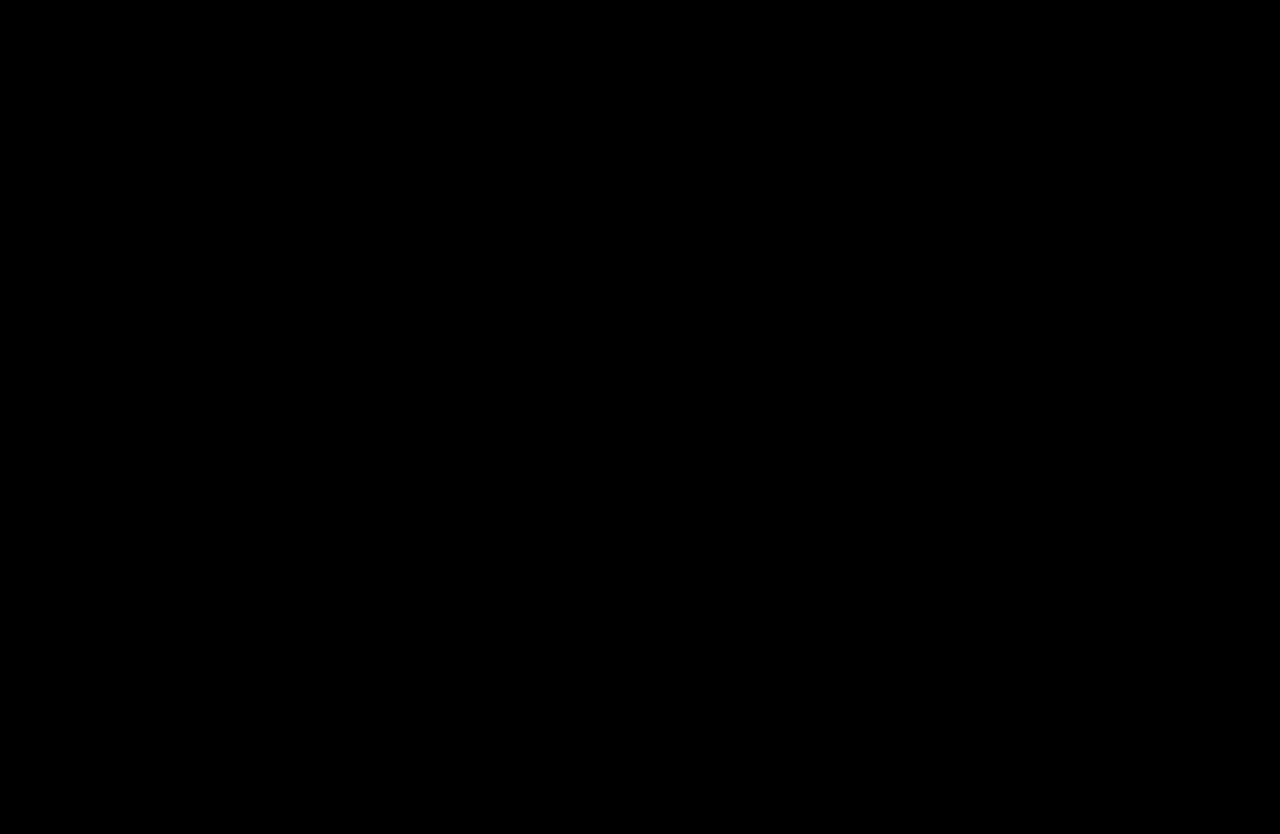
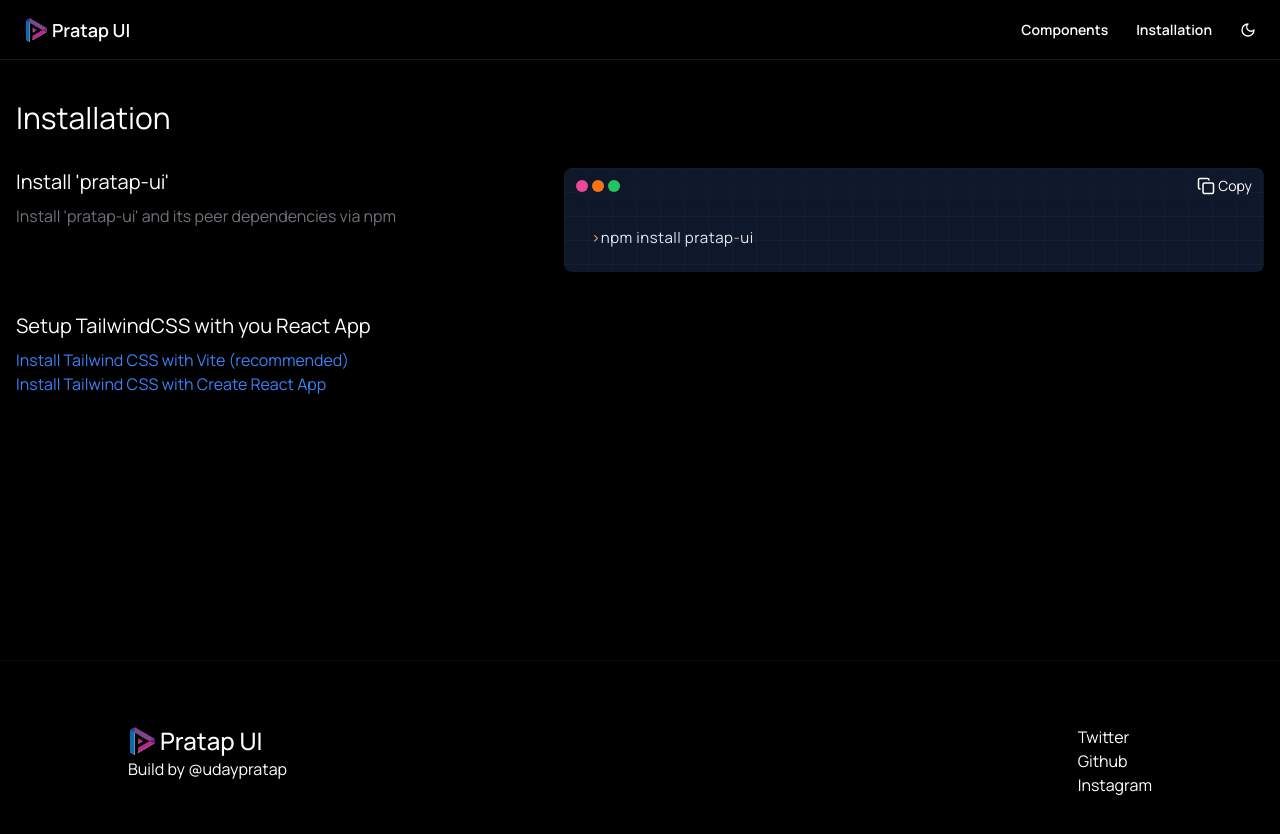
Before and after one commit to Virendra412/pratap_UI, a React (Vite) app: page /installation in a window 1280 px wide. Before the commit this address had no page. Shown: the top 834 px of the page. Before the commit the page ends 800 px from the top, so only its background shows below. Built offline with nearby package versions, Linux system fonts and the light colour scheme.

Commit message:
add installation section

```diff
--- a/src/App.jsx
+++ b/src/App.jsx
@@ -1,48 +1,39 @@
-import './App.css'
-import ComponentRenderer from './componentSection/ComponentRenderer';
-import Layout from './componets/Layout';
-import Home from './Pages/Home'
-import { BrowserRouter as Router, Routes, Route, useLoaderData, useLocation } from 'react-router-dom';
-
-
-
-
-
-
-
+import "./App.css";
+import ComponentRenderer from "./componentSection/ComponentRenderer";
+import Layout from "./componets/Layout";
+import Installation from "./Installation/Installation";
+import Home from "./Pages/Home";
+import {
+  BrowserRouter as Router,
+  Routes,
+  Route,
+  useLoaderData,
+  useLocation,
+} from "react-router-dom";
 
 function App() {
-
-
-
-
   return (
-
-
-        <>
-
+    <>
       <Router>
-      <Routes>
-        <Route path='/' element={<Layout />}>
+        <Routes>
+          <Route path="/" element={<Layout />}>
             <Route index element={<Home />} />
 
-          <Route path='/components' element={ <ComponentRenderer/>} />
-          {/* <Route path='/cart' element={<ProtectedRoute><Cart /></ProtectedRoute>} />
+            <Route path="/components" element={<ComponentRenderer />} />
+            <Route path="/installation" element={<Installation />} />
+          </Route>
+        </Routes>
+      </Router>
+    </>
+  );
+}
+
+export default App;
+
+{
+  /* <Route path='/cart' element={<ProtectedRoute><Cart /></ProtectedRoute>} />
           <Route path='/wishlist' element={<ProtectedRoute><Wishlist/></ProtectedRoute>} />
           <Route path='/search' element={<SearchPage />} />
           <Route path='/product/:productId' element={<ShowProduct />} />
-          <Route path='/:gender/:cat/:subcat' element={<ResultsPage />} /> */}
-
-        </Route>
-      </Routes>
-    </Router>
-      </>
-
-
-
-
-
-  )
+          <Route path='/:gender/:cat/:subcat' element={<ResultsPage />} /> */
 }
-
-export default App
--- /dev/null
+++ b/src/Installation/Installation.jsx
@@ -0,0 +1,33 @@
+import React from 'react'
+import Code from '../componets/UtilsComponent/Code'
+
+const Installation = () => {
+  return (
+      <div className='max-w-7xl m-auto px-4 py-10 min-h-[70vh]'>
+          <h3 className='text-3xl mb-8'>Installation</h3>
+          {/* <p className='mb-10'>Pratap UI offers a collection of reusable animated components built with Framer Motion and Tailwind CSS. Add smooth, engaging animations to your web projects, making them more interactive and enjoyable.</p> */}
+
+          <div className='flex justify-between gap-5 mb-10 flex-col sm:flex-row'>
+              <div>
+                  <h5 className='text-xl mb-2'>Install 'pratap-ui'</h5>
+                  <p className='text-zinc-500 '>Install 'pratap-ui' and its peer dependencies via npm</p>
+              </div>
+
+              <Code className={'w-full max-w-[700px]'} fontSize='15px' codeString={'>npm install pratap-ui'}></Code>
+          </div>
+          <div >
+              <div >
+                  <h5 className='text-xl mb-2'>Setup TailwindCSS with you React App</h5>
+                  <p><a href="https://tailwindcss.com/docs/guides/vite" className='text-blue-500'>Install Tailwind CSS with Vite (recommended)</a></p>
+                  <p><a href="https://tailwindcss.com/docs/guides/vite" className='text-blue-500'>Install Tailwind CSS with Create React App</a></p>
+
+
+              </div>
+
+
+          </div>
+    </div>
+  )
+}
+
+export default Installation
--- a/src/componentSection/CompnentSlider.jsx
+++ b/src/componentSection/CompnentSlider.jsx
@@ -11,7 +11,7 @@
         <h4 className="mb-3 mt-3 font-semibold">Components</h4>
             <div className="flex flex-col  shrink-0 border-l border-zinc-200 dark:border-zinc-800">
                 {componentData.map((item, index) =>{
-                  return (<span key={index} className={` px-3 py-[5px] text-nowrap transition-all text-sm font-medium border-l-2 border-transparent text-zinc-700 hover:text-zinc-950 dark:text-zinc-400 dark:hover:text-white ${activeIndex == index ? 'border-zinc-400 ' : ''}`} onClick={() => { changeCategory(index); setIsOpen(false)}}>{item.title}</span>)
+                  return (<span key={index} className={` px-3 py-[5px] text-nowrap transition-all text-base font-medium border-l-2 border-transparent text-zinc-700 hover:text-zinc-950 dark:text-zinc-400 dark:hover:text-white ${activeIndex == index ? 'border-zinc-400 ' : ''}`} onClick={() => { changeCategory(index); setIsOpen(false)}}>{item.title}</span>)
                 })}
         </div>
       </div>
--- a/src/componets/Navbar.jsx
+++ b/src/componets/Navbar.jsx
@@ -14,14 +14,14 @@
 
   return (
       <nav className='flex h-[60px] border-b border-zinc-200 dark:border-zinc-900'>
-      <div className='max-w-[1350px] px-6 mx-auto flex justify-between items-center w-full'>
+      <div className='max-w-[1350px] px-2 sm:px-6 mx-auto flex justify-between items-center w-full'>
       <Link to='/'>
        <div className='text-base md:text-lg flex font-semibold items-center'>
         <img src={logo} className='w-4 sm:w-5 md:w-6 h-fit object-cover aspect-square mr-1' alt="" />
         Pratap UI</div></Link>
           <div className='flex gap-2 items-center sm:gap-4 md:gap-7 font-medium '>
               <Link className='text-xs sm:text-sm font-semibold' to='/components/'>Components</Link>
-              <Link className='text-xs sm:text-sm font-semibold' to='/components'>Twitter</Link>
+              <Link className='text-xs sm:text-sm font-semibold' to='/installation'>Installation</Link>
 
         <span className='text-sm sm:text-1xl' href="" onClick={modeHandler}>{isDark ? <Moon size={16} strokeWidth={2} /> : <SunDim size={16}  strokeWidth={2}/> }</span>
           </div>
--- a/src/componets/UtilsComponent/UseBounds.jsx
+++ /dev/null
@@ -1,20 +0,0 @@
-import React, { useEffect, useRef, useState } from 'react'
-
-const useBounds = () => {
-
-    const ref = useRef(null)
-    const [bounds, setBounds] = useState()
-    console.log(bounds);
-
-    useEffect(()=>{
-        if (ref.current) {
-            const d = ref.current.getBoundingClientRect()
-            setBounds(d)
-      }
-    },[ref])
-
-    return [ref,bounds]
-
-}
-
-export default useBounds
--- a/src/examples/GroupAnimation/Description.js
+++ b/src/examples/GroupAnimation/Description.js
@@ -1,5 +1,5 @@
-const heading = 'Infinite Slider'
-const content = "Unleash the power of smooth, continuous scrolling with EndlessScroll, the ultimate slider component designed for seamless, looped transitions. Whether horizontal or vertical, this dynamic display keeps your content flowing effortlessly with customizable speed. Perfect for carousels, marquee effects, or any showcase that demands attention."
+const heading = 'Animated Group'
+const content = "Elevate your UI by adding smooth, staggered animations to any collection of elements—be it lists, grids, or groups of components. With AnimatedGroup, each child element flows into view with customizable timing and stunning transitions, bringing your interfaces to life effortlessly."
 const propDetails = [
     {
       prop: 'Prop',
--- a/src/examples/GroupAnimation/Example1.jsx
+++ b/src/examples/GroupAnimation/Example1.jsx
@@ -17,7 +17,7 @@
 
 const Example1 = () => {
   return (
-    <div className="max-w-[800px] m-auto">
+    <div className="max-w-[800px] m-auto px-5 sm:px-8">
            <AnimatedGroup className='grid grid-rows-2 grid-cols-2 sm:grid-cols-4 sm:grid-rows-1 gap-4 max-w-[650px] w-full' effect='rotate'>
                <img src='https://nextui.org/_next/image?url=%2Fimages%2Fhero-card.webp&w=256&q=75' className='object-cover w-full aspect-[4/5] bg-slate-400 rounded'></img>
                <img src='https://images.pexels.com/photos/15238233/pexels-photo-15238233/free-photo-of-woman-in-violet-lamp-light.jpeg?auto=compress&cs=tinysrgb&w=1260&h=750&dpr=1' className='object-cover w-full aspect-[4/5] bg-slate-400 rounded'></img>
--- a/src/examples/GroupAnimation/Example2.jsx
+++ b/src/examples/GroupAnimation/Example2.jsx
@@ -17,7 +17,7 @@
 
 const Example1 = () => {
   return (
-    <div className="max-w-[800px] m-auto">
+    <div className="max-w-[800px] m-auto px-5 sm:px-8">
            <AnimatedGroup className='grid grid-rows-2 grid-cols-2 sm:grid-cols-4 sm:grid-rows-1 gap-4 max-w-[650px] w-full' effect='bounce'>
                <img src='https://nextui.org/_next/image?url=%2Fimages%2Fhero-card.webp&w=256&q=75' className='object-cover w-full aspect-[4/5] bg-slate-400 rounded'></img>
                <img src='https://images.pexels.com/photos/15238233/pexels-photo-15238233/free-photo-of-woman-in-violet-lamp-light.jpeg?auto=compress&cs=tinysrgb&w=1260&h=750&dpr=1' className='object-cover w-full aspect-[4/5] bg-slate-400 rounded'></img>
--- a/src/examples/GroupAnimation/Example3.jsx
+++ b/src/examples/GroupAnimation/Example3.jsx
@@ -18,7 +18,7 @@
 
 const Example1 = () => {
   return (
-    <div className="max-w-[800px] m-auto">
+    <div className="max-w-[800px] m-auto px-5 sm:px-8">
       <AnimateOnView>
         <AnimatedGroup className="grid grid-rows-2 grid-cols-2 sm:grid-cols-4 sm:grid-rows-1 gap-4 max-w-[650px] w-full" effect="swing" >
           <img src="https://nextui.org/_next/image?url=%2Fimages%2Fhero-card.webp&w=256&q=75" className="object-cover w-full aspect-[4/5] bg-slate-400 rounded" ></img>
--- a/src/examples/Scramble Text/Example1.jsx
+++ b/src/examples/Scramble Text/Example1.jsx
@@ -15,7 +15,7 @@
   const text = "Animate your ideas with Pratap UI";
   return (
     <div className="max-w-[800px] m-auto p-4 h-[200px] flex items-center">
-        <ScrambleText className="text-green-600 font-mono uppercase font-semibold text-sm md:text-3xl" encyptType="alphanumeric">{text}</ScrambleText>
+        <ScrambleText className="text-green-600 font-mono uppercase font-medium text-sm md:text-3xl" encyptType="alphanumeric">{text}</ScrambleText>
     </div>
   );
 };
--- a/tailwind.config.js
+++ b/tailwind.config.js
@@ -6,14 +6,7 @@
     "./src/**/*.{js,ts,jsx,tsx}",
   ],
   theme: {
-    extend: {
-      colors: {
-        'warm-white': '#f6f2ef',
-        'custom-textColor': '#2d312a',
-
-
-      }
-    },
+    extend: {},
   },
   plugins: [],
 }
```
Also changed, not shown: src/componets/UtilsComponent/UseBounds.tsx (deleted, +0 -36 lines).
